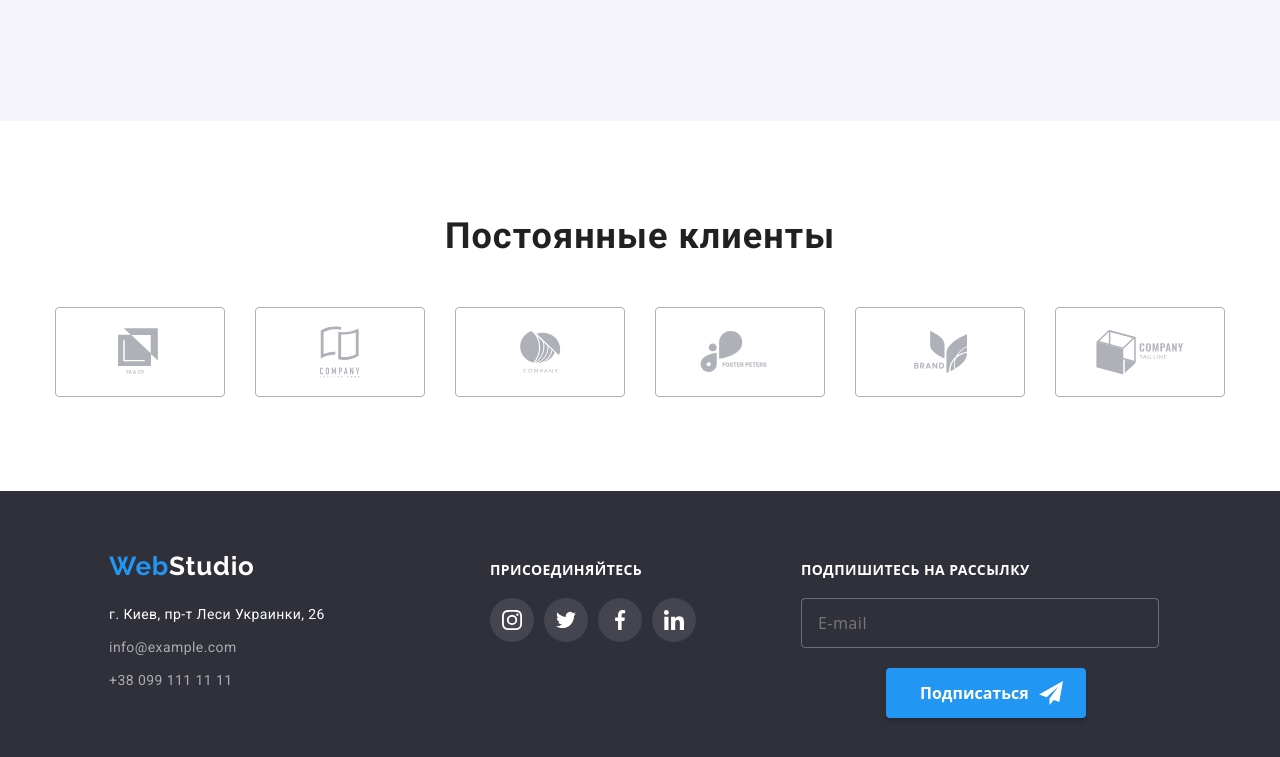
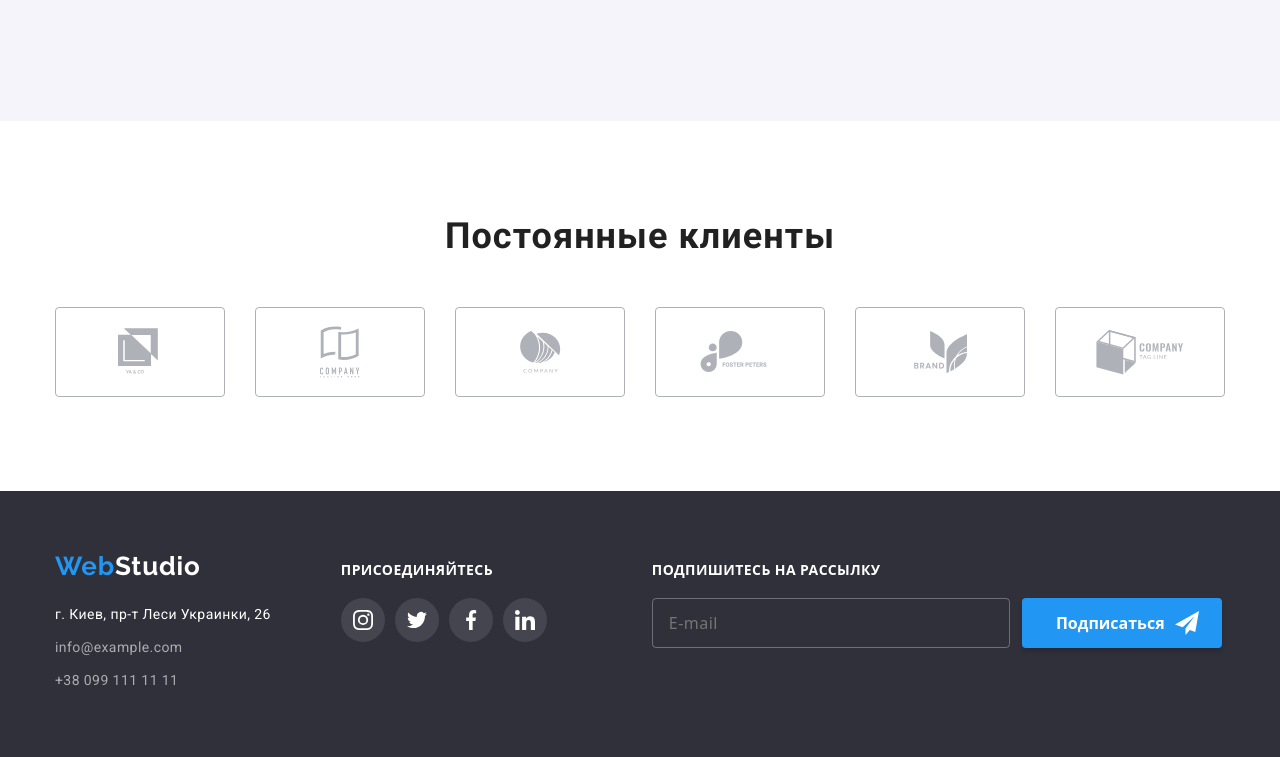
Before and after one commit to Karpusha22/goit-markup-hw-08, a plain HTML site: page index.html in a window 1280 px wide. Shown: the part 1772-2529 px from the top of the page. Drawn offline with nearby package versions, Linux system fonts and the light colour scheme.

Commit message:
fixed footer issues and mobile menu

```diff
--- a/sass/components/_footer.scss
+++ b/sass/components/_footer.scss
@@ -7,7 +7,7 @@
     padding: 60px 0;
     display: flex;
     flex-direction: column;
-    align-items: center;
+    justify-content: space-between;
     background-color: $backgroundfootertitle-color;
   }
 }
@@ -25,7 +25,9 @@
   }
 
   @media screen and (min-width: 1200px) {
+    width: 1200px;
     display: flex;
+    flex-direction: row;
     align-items: baseline;
   }
 }
@@ -54,8 +56,12 @@
     flex-wrap: wrap;
     align-items: flex-start;
     text-decoration: none;
-    margin-left: 0px;
-    margin-right: 0px;
+    margin-left: 15px;
+    margin-right: 0;
+
+    // text-decoration: none;
+    // margin-left: 0px;
+    // margin-right: 0px;
   }
 }
 .footer__logo--blue {
@@ -159,6 +165,8 @@
     letter-spacing: 0.03em;
     font-style: normal;
     font-weight: normal;
+    display: flex;
+    margin-left: 15px;
   }
 }
 
@@ -190,12 +198,7 @@
     display: block;
     list-style: none;
     text-align: left;
-  }
-}
-
-.footer__contacts {
-  @media screen and (min-width: 1200px) {
-    // margin-right: 70px;
+    margin-left: 15px;
   }
 }
 
@@ -212,12 +215,14 @@
 
   @media screen and (min-width: 768px) {
     display: block;
-    margin-left: 165px;
+    margin: 0 auto;
   }
 
   @media screen and (min-width: 1200px) {
     display: block;
     align-items: baseline;
+    margin: 0;
+    margin-left: 70px;
   }
 }
 
@@ -287,20 +292,24 @@
 }
 
 .subscribe-form {
+  margin: 0 auto;
+  align-items: center;
+
   @media screen and (min-width: 768px) {
-    margin-left: 166px;
+    margin: 0 auto;
     align-items: center;
   }
   @media screen and (min-width: 1200px) {
-    // width: 570px;
-
+    align-items: baseline;
     margin-left: 105px;
   }
+}
 
-  // @media screen and (min-width: 1200px) {
-  //   justify-content: center;
-  //   align-items: center;
-  // }
+@media screen and (min-width: 1200px) {
+  .subscribe {
+    display: flex;
+    align-items: baseline;
+  }
 }
 
 .subscribe__title {
@@ -335,7 +344,7 @@
     text-transform: uppercase;
     color: $white-color;
     margin-bottom: 20px;
-    text-align: inherit;
+    text-align: left;
   }
 }
 .subscribe__input {
@@ -349,7 +358,7 @@
   outline: none;
 
   margin-right: 15px;
-  margin-left: 0px;
+  margin-left: 15px;
   padding-top: 15px;
   padding-bottom: 15px;
   padding-left: 16px;
@@ -381,6 +390,7 @@
     padding-top: 15px;
     padding-bottom: 15px;
     padding-left: 16px;
+    margin-left: 0;
 
     font-size: 16px;
     line-height: 1.25;
--- a/sass/components/_portfolio-filter.scss
+++ b/sass/components/_portfolio-filter.scss
@@ -26,6 +26,7 @@
 
 .filter__item {
   align-content: center;
+  margin-bottom: 15px;
 }
 .filter__item:not(:last-child) {
   margin-right: 8px;
--- a/sass/components/_team-section.scss
+++ b/sass/components/_team-section.scss
@@ -55,8 +55,8 @@
     display: flex;
     flex-wrap: wrap;
     align-items: flex-start;
-    margin-left: 15px;
-    margin-right: 15px;
+    margin-left: -15px;
+    margin-right: -15px;
   }
 }
 
```
Also changed, not shown: css/main.css, css/main.min.css, 2 other files.
